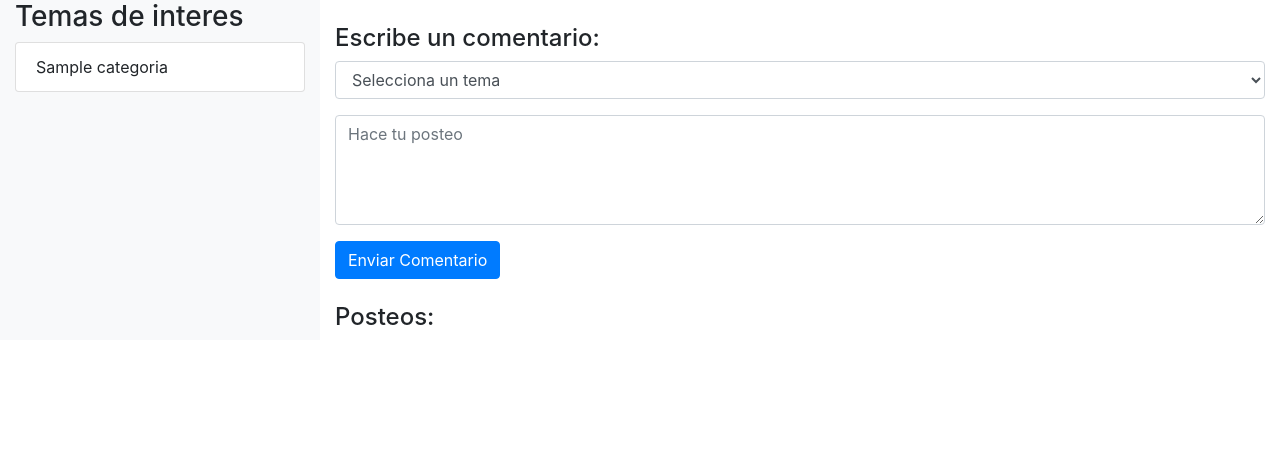
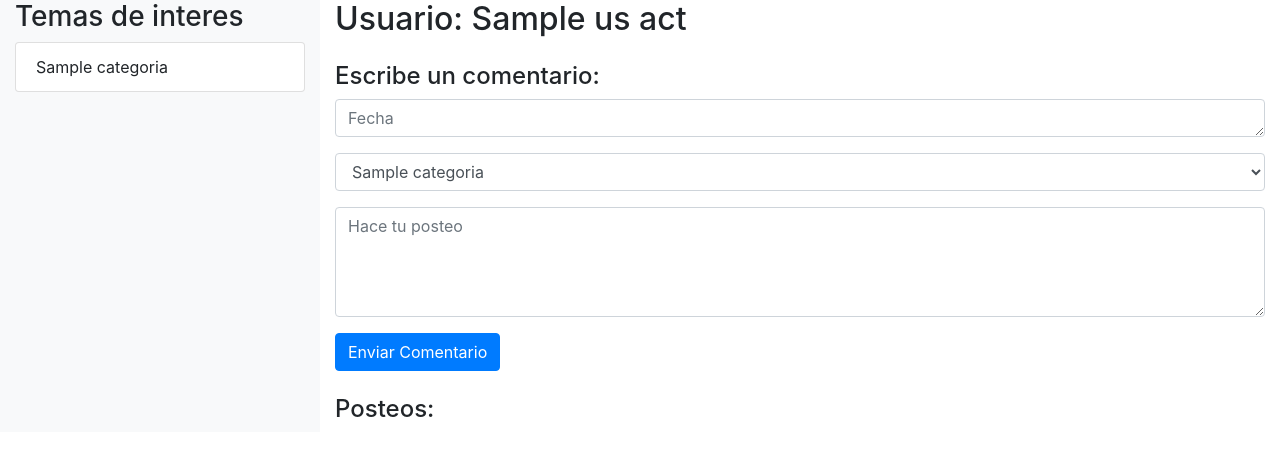
Before and after one commit to joaquinmartinez2912/flaskIntegral, a Flask app: template templates/main.html in a window 1280 px wide. Shown: the top 456 px of the page. Run offline with Flask 3, Linux system fonts and the light colour scheme; the template is opened without the code that fills it: most values are stand-ins (such as "Sample title", 1, 10 or a date in 2020); some libraries are stand-ins or nearby versions.

Commit message:
Ruteo para hacer posteos

```diff
--- a/app.py
+++ b/app.py
@@ -79,6 +79,7 @@ class Comentarios(db.Model):
 @app.context_processor
 def inject_paises():
     cat = db.session.query(Categorias).all()
+
     return dict(
         listaCategorias=cat
     )
@@ -88,11 +89,17 @@ def inject_paises():
 def index():
     return render_template("index.html")
 
-@app.route("/principal")
+@app.route("/principal",methods=["GET", "POST"])
 def main():
-    # posteos = levanto los posteos de la base de datos.
-    # Lo paso como parametro en el render_template
-    return render_template("main.html")
+    if request.method == "POST":
+        nombreCargado = request.form["usuarioActivo"]
+        # uso la funcion filter_by porque con get solo puedo buscar por PK que es el id.
+        usActivo = db.session.query(Usuario).filter_by(nombre=nombreCargado).first()
+
+        # posteos = levanto los posteos de la base de datos.
+        # Lo paso como parametro en el render_template
+        return render_template("main.html", UsAct = usActivo)
+
 
 @app.route("/usuarios")
 def user():
@@ -110,3 +117,17 @@ def agregarUsuario():
         db.session.commit()
 
         return redirect(url_for("index"))
+
+
+@app.route("/agregarPosteo", methods=["GET", "POST"])
+def agregarPost():
+    if request.method == "POST":
+        fechaPost = request.form["fecha"]
+        textoPost = request.form["texto"]
+        etiquetaPost = request.form["categ"]
+        usuarioId = request.form["idUsuario"]
+
+        usActivo = db.session.query(Usuario).filter_by(id=usuarioId).first()
+
+        print(fechaPost, textoPost, etiquetaPost, usuarioId)
+        return render_template("main.html", UsAct = usActivo)
--- a/templates/main.html
+++ b/templates/main.html
@@ -11,20 +11,24 @@ Principal
         <!-- Sección principal -->
         <div class="col-md-9">
             <!-- Caja de texto con lista desplegable para temas -->
+            <h2>Usuario: {{UsAct.nombre}}</h1>
             <div class="mt-4">
                 <h4>Escribe un comentario:</h4>
-                <form id="commentForm">
+                <form action="/agregarPosteo" method="post">
                     <div class="form-group">
-                        <select class="form-control" id="topicSelect">
-                            <option value="">Selecciona un tema</option>
+                        <textarea class="form-control" rows="1" id="commentInput" name="fecha" placeholder="Fecha"></textarea>
+                    </div>
+                    <div class="form-group">
+                        <select class="form-control" id="topicSelect" name="categ">
                             {% for categoria in listaCategorias %}
                             <option value="{{categoria.nombre}}">{{categoria.nombre}}</option>
                             {% endfor %}
                         </select>
                     </div>
                     <div class="form-group">
-                        <textarea class="form-control" rows="4" id="commentInput" placeholder="Hace tu posteo"></textarea>
+                        <textarea class="form-control" rows="4" id="commentInput" name="texto" placeholder="Hace tu posteo"></textarea>
                     </div>
+                    <input type="hidden" name="idUsuario" value= "{{UsAct.id}}">
                     <button type="submit" class="btn btn-primary">Enviar Comentario</button>
                 </form>
             </div>
```
Also changed, not shown: templates/index.html (+4 -4 lines).
